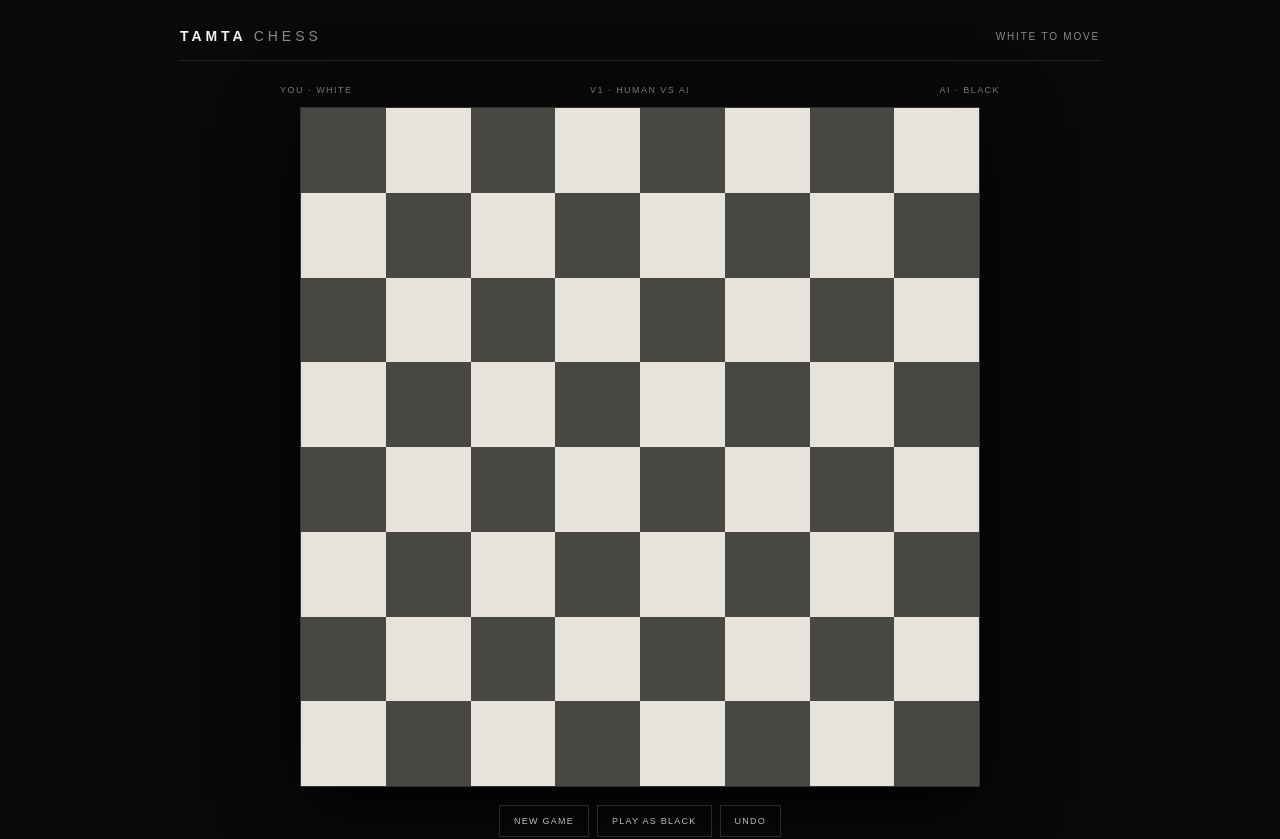
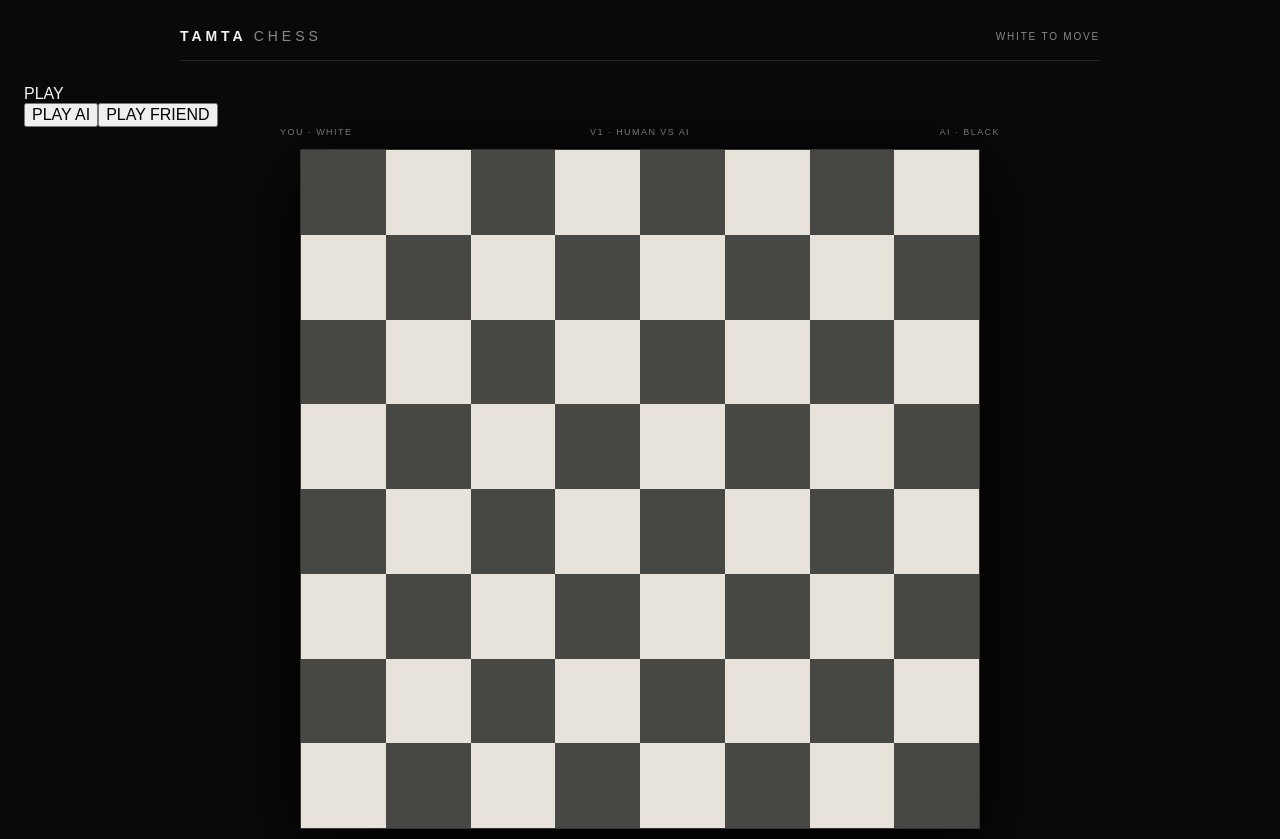
Before and after one commit to holakumar2-hub/Tamta_chess, a Next.js app: page / in a window 1280 px wide. Shown: the top 839 px of the page. Built offline with nearby package versions, Linux system fonts and the light colour scheme; no server answers.

Commit message:
feat: add friend game flow and realtime sync

```diff
--- a/app/page.tsx
+++ b/app/page.tsx
@@ -1,6 +1,7 @@
 "use client";
 import { useEffect, useMemo, useState } from "react";
 import { Chess, Move } from "chess.js";
+import { supabase } from "../lib/supabase";
 
 const glyph: Record<string,string> = {
   wK:"♔",wQ:"♕",wR:"♖",wB:"♗",wN:"♘",wP:"♙",
@@ -24,11 +25,10 @@ function minimax(game:Chess, depth:number, alpha:number, beta:number, maximizing
     let best=-Infinity;
     for(const m of moves){ game.move(m); best=Math.max(best,minimax(game,depth-1,alpha,beta,false)); game.undo(); alpha=Math.max(alpha,best); if(beta<=alpha) break; }
     return best;
-  } else {
-    let best=Infinity;
-    for(const m of moves){ game.move(m); best=Math.min(best,minimax(game,depth-1,alpha,beta,true)); game.undo(); beta=Math.min(beta,best); if(beta<=alpha) break; }
-    return best;
   }
+  let best=Infinity;
+  for(const m of moves){ game.move(m); best=Math.min(best,minimax(game,depth-1,alpha,beta,true)); game.undo(); beta=Math.min(beta,best); if(beta<=alpha) break; }
+  return best;
 }
 function aiMove(game:Chess):Move|null{
   const moves=game.moves({verbose:true}) as Move[];
@@ -43,15 +43,32 @@ function aiMove(game:Chess):Move|null{
   return bestMove;
 }
 
+type Mode = "ai" | "friend";
+type PlayerColor = "w" | "b";
+
+function getPlayerToken(){
+  if(typeof window==="undefined") return "";
+  const existing=localStorage.getItem("tamta_chess_player");
+  if(existing) return existing;
+  const token=crypto.randomUUID();
+  localStorage.setItem("tamta_chess_player",token);
+  return token;
+}
+
 export default function Home(){
+  const [mode,setMode]=useState<Mode>("ai");
   const [game,setGame]=useState(()=>new Chess());
   const [selected,setSelected]=useState<string|null>(null);
   const [thinking,setThinking]=useState(false);
+  const [humanColor,setHumanColor]=useState<PlayerColor>("w");
+  const [friendId,setFriendId]=useState<string|null>(null);
+  const [friendColor,setFriendColor]=useState<PlayerColor|null>(null);
+  const [friendStatus,setFriendStatus]=useState("");
   const [,refresh]=useState(0);
-  const [humanColor,setHumanColor]=useState<"w"|"b">("w");
 
   const board=game.board();
   const history=game.history();
+
   const status=useMemo(()=>{
     if(game.isCheckmate()) return game.turn()==="w" ? "Black wins" : "White wins";
     if(game.isDraw()) return "Draw";
@@ -60,7 +77,16 @@ export default function Home(){
   },[game,history]);
 
   useEffect(()=>{
-    if(game.isGameOver() || game.turn()===humanColor || thinking) return;
+    const params=new URLSearchParams(window.location.search);
+    const id=params.get("game");
+    if(id){
+      setMode("friend");
+      setFriendId(id);
+    }
+  },[]);
+
+  useEffect(()=>{
+    if(mode!=="ai" || game.isGameOver() || game.turn()===humanColor || thinking) return;
     setThinking(true);
     const timer=setTimeout(()=>{
       const next=aiMove(game);
@@ -68,34 +94,119 @@ export default function Home(){
       setThinking(false); refresh(v=>v+1);
     },350);
     return()=>clearTimeout(timer);
-  },[game,history,humanColor,thinking]);
+  },[game,history,humanColor,thinking,mode]);
+
+  useEffect(()=>{
+    if(mode!=="friend" || !friendId || !supabase) return;
+    let active=true;
+    const load=async()=>{
+      const {data,error}=await supabase.from("games").select("*").eq("id",friendId).single();
+      if(!active) return;
+      if(error || !data){setFriendStatus("GAME NOT FOUND");return;}
+      const token=getPlayerToken();
+      let color:PlayerColor|null=data.white_player_id===token?"w":data.black_player_id===token?"b":null;
+      if(!color && !data.black_player_id && data.white_player_id!==token){
+        const {data:joined,error:joinError}=await supabase.from("games").update({black_player_id:token,status:"active",updated_at:new Date().toISOString()}).eq("id",friendId).is("black_player_id",null).select().single();
+        if(!joinError && joined) { data=joined; color="b"; }
+      }
+      if(!color && !data.white_player_id){
+        const {data:joined,error:joinError}=await supabase.from("games").update({white_player_id:token,status:"active",updated_at:new Date().toISOString()}).eq("id",friendId).is("white_player_id",null).select().single();
+        if(!joinError && joined) { data=joined; color="w"; }
+      }
+      if(!color){setFriendStatus("GAME IS FULL");return;}
+      const next=new Chess(data.fen);
+      setGame(next); setFriendColor(color); setHumanColor(color);
+      setFriendStatus(data.black_player_id ? "OPPONENT CONNECTED" : "WAITING FOR OPPONENT");
+    };
+    load();
+    const channel=supabase.channel("game-"+friendId).on("postgres_changes",{event:"UPDATE",schema:"public",table:"games",filter:"id=eq."+friendId},payload=>{
+      const data=payload.new as any;
+      const next=new Chess(data.fen);
+      setGame(next);
+      const token=getPlayerToken();
+      const color=data.white_player_id===token?"w":data.black_player_id===token?"b":null;
+      if(color) setFriendColor(color);
+      setFriendStatus(data.black_player_id ? "OPPONENT CONNECTED" : "WAITING FOR OPPONENT");
+    }).subscribe();
+    return()=>{active=false;supabase.removeChannel(channel);};
+  },[mode,friendId]);
+
+  async function createFriendGame(){
+    if(!supabase){setFriendStatus("SUPABASE IS NOT CONFIGURED");return;}
+    const token=getPlayerToken();
+    const fresh=new Chess();
+    const {data,error}=await supabase.from("games").insert({
+      white_player_id:token,status:"waiting",fen:fresh.fen(),moves:[]
+    }).select("id").single();
+    if(error || !data){setFriendStatus("COULD NOT CREATE GAME");return;}
+    const url=window.location.origin+"?game="+data.id;
+    window.history.replaceState({}, "", "?game="+data.id);
+    setMode("friend"); setFriendId(data.id); setFriendColor("w"); setHumanColor("w"); setGame(fresh); setFriendStatus("WAITING FOR OPPONENT");
+    try{await navigator.clipboard.writeText(url);setFriendStatus("LINK COPIED · WAITING FOR OPPONENT")}catch{}
+  }
+
+  async function makeFriendMove(from:string,to:string){
+    if(!supabase || !friendId || !friendColor || game.turn()!==friendColor || game.isGameOver()) return;
+    const moving=new Chess(game.fen());
+    let move:Move;
+    try{move=moving.move({from,to,promotion:"q"});}catch{return;}
+    const moves=[...moving.history()];
+    const nextFen=moving.fen();
+    const {error}=await supabase.from("games").update({fen:nextFen,moves,updated_at:new Date().toISOString(),status:moving.isGameOver()?"finished":"active"}).eq("id",friendId);
+    if(error){setFriendStatus("MOVE FAILED");return;}
+    setGame(moving);setSelected(null);refresh(v=>v+1);
+    await supabase.from("game_moves").insert({game_id:friendId,move_number:moves.length,player_color:friendColor==="w"?"white":"black",san:move.san,from_square:from,to_square:to});
+  }
 
   function reset(color=humanColor){
-    setGame(new Chess()); setSelected(null); setThinking(false); setHumanColor(color); refresh(v=>v+1);
+    setGame(new Chess());setSelected(null);setThinking(false);setHumanColor(color);refresh(v=>v+1);
   }
   function clickSquare(square:string){
+    if(mode==="friend"){
+      if(!friendColor || game.turn()!==friendColor || game.isGameOver()) return;
+      const piece=game.get(square as any);
+      if(selected){ makeFriendMove(selected,square); return; }
+      if(piece && piece.color===friendColor) setSelected(square); else setSelected(null);
+      return;
+    }
     if(thinking || game.isGameOver() || game.turn()!==humanColor) return;
     const piece=game.get(square as any);
     if(selected){
-      try {
-        game.move({from:selected,to:square,promotion:"q"});
-        setSelected(null); refresh(v=>v+1); return;
-      } catch {}
+      try{game.move({from:selected,to:square,promotion:"q"});setSelected(null);refresh(v=>v+1);return;}catch{}
     }
     if(piece && piece.color===humanColor) setSelected(square); else setSelected(null);
   }
   function undo(){
-    if(thinking) return;
-    game.undo(); if(game.history().length) game.undo();
-    setSelected(null); refresh(v=>v+1);
+    if(mode==="friend" || thinking) return;
+    game.undo();if(game.history().length)game.undo();setSelected(null);refresh(v=>v+1);
   }
+  function leaveFriend(){
+    window.history.replaceState({}, "", "/");
+    setMode("ai");setFriendId(null);setFriendColor(null);setFriendStatus("");setGame(new Chess());setSelected(null);
+  }
+
   const shownRows=humanColor==="w"?board:[...board].reverse();
   const shownFiles=humanColor==="w"?files:[...files].reverse();
 
   return <main>
-    <header><div className="brand">TAMTA <span>CHESS</span></div><div className="status">{thinking?"THINKING":status.toUpperCase()}</div></header>
+    <header><div className="brand">TAMTA <span>CHESS</span></div><div className="status">{mode==="friend"?friendStatus:(thinking?"THINKING":status.toUpperCase())}</div></header>
+
+    {mode==="ai" && <section className="home-panel">
+      <div className="home-title">PLAY</div>
+      <div className="home-actions">
+        <button onClick={()=>reset("w")}>PLAY AI</button>
+        <button onClick={createFriendGame}>PLAY FRIEND</button>
+      </div>
+    </section>}
+
     <section className="game">
-      <div className="clock-row"><div>YOU · {humanColor==="w"?"WHITE":"BLACK"}</div><div>V1 · HUMAN VS AI</div><div>AI · {humanColor==="w"?"BLACK":"WHITE"}</div></div>
+      <div className="clock-row"><div>{mode==="friend"?"YOU · "+(friendColor==="w"?"WHITE":"BLACK"):"YOU · "+(humanColor==="w"?"WHITE":"BLACK")}</div><div>{mode==="friend"?"FRIEND GAME":"V1 · HUMAN VS AI"}</div><div>{mode==="friend"?"OPPONENT":"AI · "+(humanColor==="w"?"BLACK":"WHITE")}</div></div>
+
+      {mode==="friend" && friendId && <div className="share-row">
+        <span>GAME {friendId.slice(0,8).toUpperCase()}</span>
+        <button onClick={()=>navigator.clipboard.writeText(window.location.href)}>COPY LINK</button>
+      </div>}
+
       <div className="board">
         {shownRows.map((row,ri)=>row.map((piece,ci)=>{
           const square=shownFiles[ci]+(humanColor==="w"?8-ri:ri+1);
@@ -105,7 +216,11 @@ export default function Home(){
           </button>
         }))}
       </div>
-      <div className="controls"><button onClick={()=>reset("w")}>NEW GAME</button><button onClick={()=>reset(humanColor==="w"?"b":"w")}>PLAY AS {humanColor==="w"?"BLACK":"WHITE"}</button><button onClick={undo}>UNDO</button></div>
+
+      <div className="controls">
+        {mode==="ai" ? <><button onClick={()=>reset("w")}>NEW GAME</button><button onClick={()=>reset(humanColor==="w"?"b":"w")}>PLAY AS {humanColor==="w"?"BLACK":"WHITE"}</button><button onClick={undo}>UNDO</button></> : <button onClick={leaveFriend}>LEAVE GAME</button>}
+      </div>
+
       <div className="lower">
         <div><div className="label">MOVES</div><div className="moves">{history.length?history.map((m,i)=><span key={i}>{i%2===0?Math.floor(i/2)+1+". ":""}{m}</span>):"No moves yet"}</div></div>
         <div className="note">A quiet board.<br/>A difficult opponent.</div>
```
